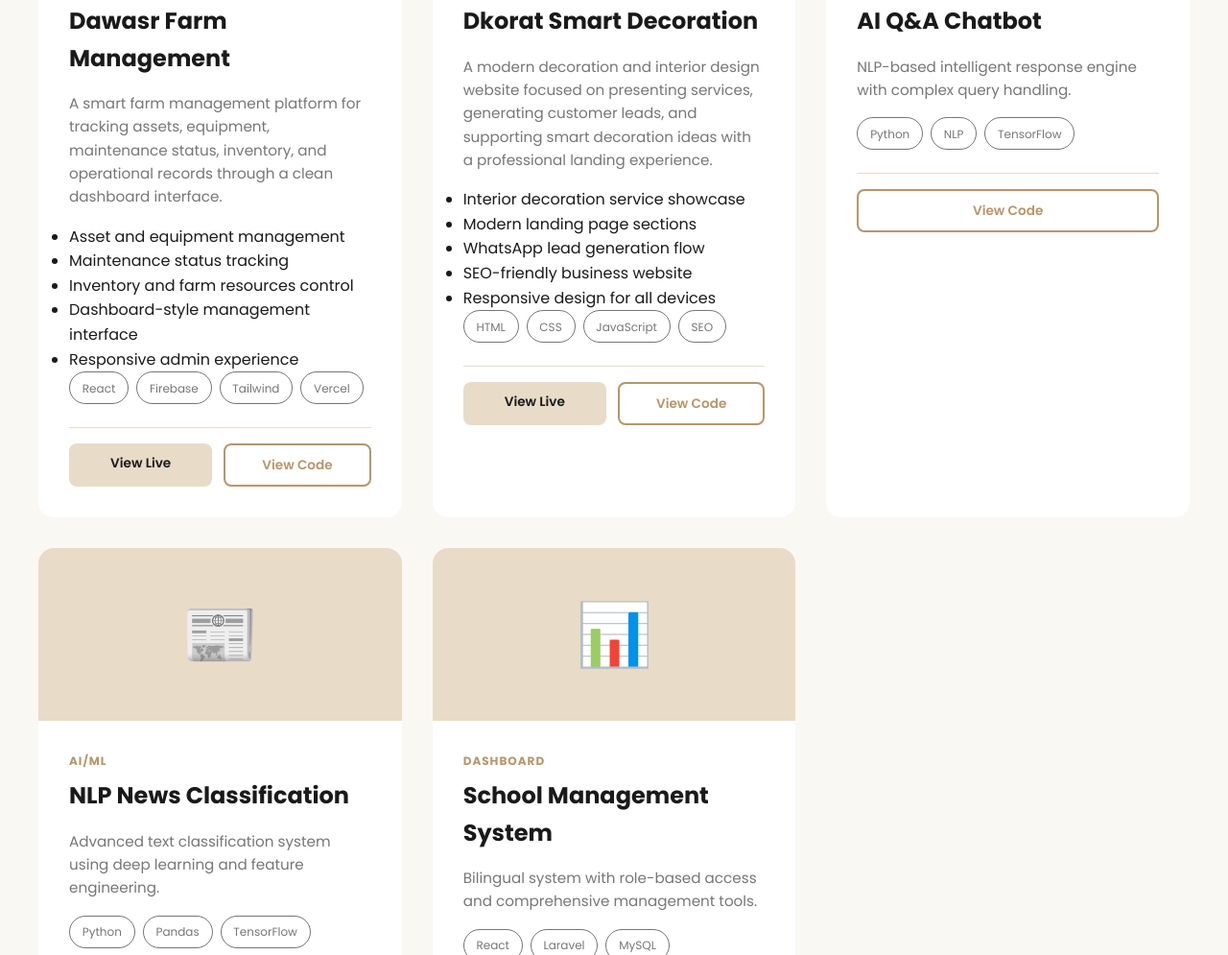
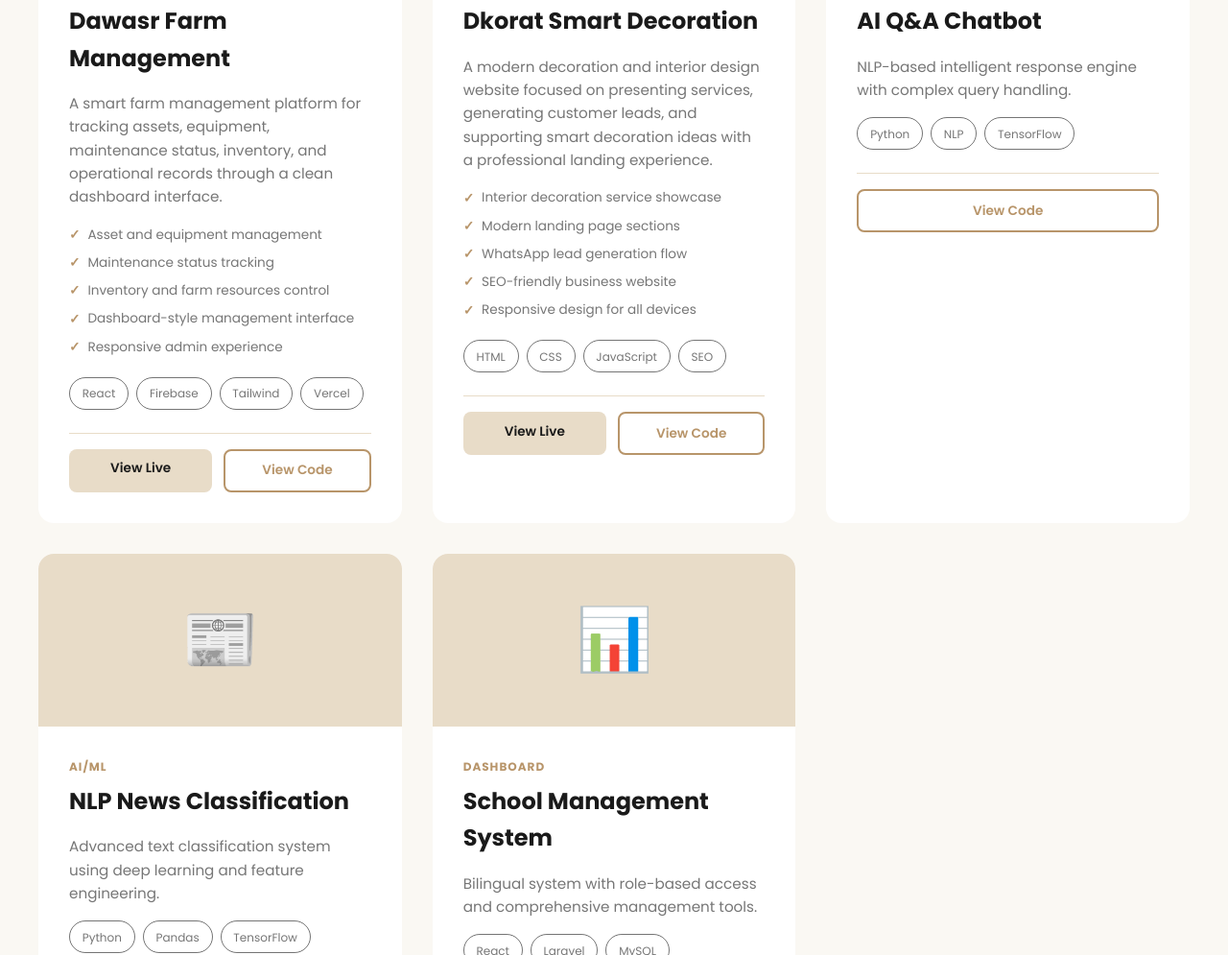
Before and after one commit to yahiashahin65/yahia-shahin, a website: page index.html in a window 1280 px wide. Shown: the part 2684-3679 px from the top of the page at 96% size. Drawn offline with Linux system fonts and the light colour scheme.

Commit message:
Update style.css

```diff
--- a/style.css
+++ b/style.css
@@ -469,6 +469,28 @@ section {
     margin-right: 0.75rem;
 }
 
+.project-features {
+    list-style: none;
+    margin: 0 0 1.25rem;
+    padding: 0;
+}
+
+.project-features li {
+    color: var(--text-secondary);
+    font-size: 0.85rem;
+    margin-bottom: 0.45rem;
+    display: flex;
+    align-items: flex-start;
+    gap: 0.5rem;
+}
+
+.project-features li::before {
+    content: "✓";
+    color: var(--accent);
+    font-weight: 700;
+    margin-top: 0.02rem;
+}
+
 /* ======== CONTACT SECTION ======== */
 
 .contact {
```
